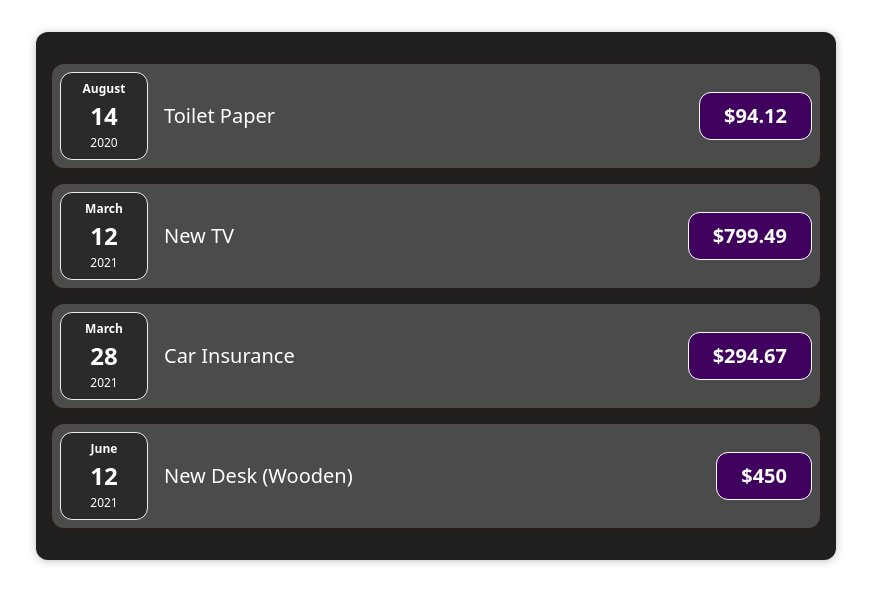
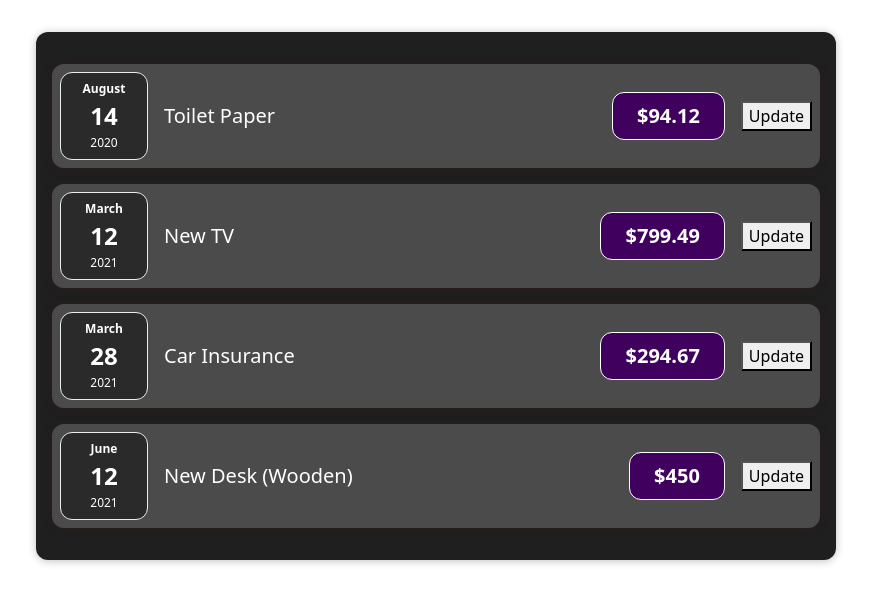
Before and after one commit to amu3dev/01, a React (Create React App) app: page / in a window 1280 px wide. Shown: the top 604 px of the page, without its empty margins (204-1075 px from the left). Built offline with nearby package versions, Linux system fonts and the light colour scheme.

Commit message:
- Added ExpenseItem jsx - Added ExpenseItem css

```diff
--- a/src/components/Expenses/ExpenseItem.jsx
+++ b/src/components/Expenses/ExpenseItem.jsx
@@ -1,15 +1,22 @@
-import React from "react";
+import React, { useState } from "react";
 import ExpenseDate from "./ExpenseDate";
 import "./expenseItem.css";
 import Card from "../UI/Card";
 
-const ExpenseItem = ({ title, amount, date }) => {
+const ExpenseItem = (props) => {
+  const { amount, date } = props;
+  const [title, setTitle] = useState(props.title);
+  const handelClick = () => {
+    setTitle("Item updated!");
+    console.log(title);
+  };
   return (
     <Card className="expense-item">
       <ExpenseDate date={date} />
       <div className="expense-item__description">
         <h2>{title}</h2>
         <div className="expense-item__price">${amount}</div>
+        <button onClick={handelClick}>Update</button>
       </div>
     </Card>
   );
--- a/src/components/Expenses/Expenses.jsx
+++ b/src/components/Expenses/Expenses.jsx
@@ -6,7 +6,7 @@ import Card from "../UI/Card";
 import "./expenses.css";
 const expenses = getExpenses();
 
-const ExpenseItems = () => {
+const Expenses = () => {
   return (
     <Card className="expenses">
       {expenses.map((expense) => (
@@ -20,4 +20,4 @@ const ExpenseItems = () => {
     </Card>
   );
 };
-export default ExpenseItems;
+export default Expenses;
```
